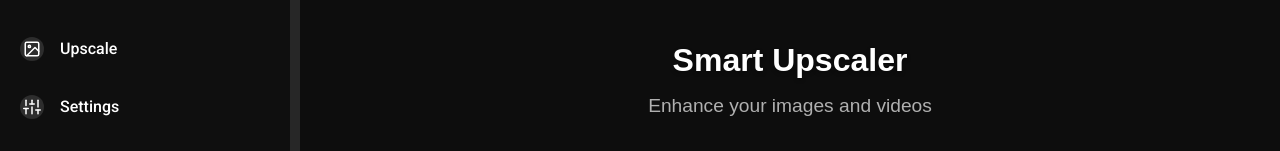
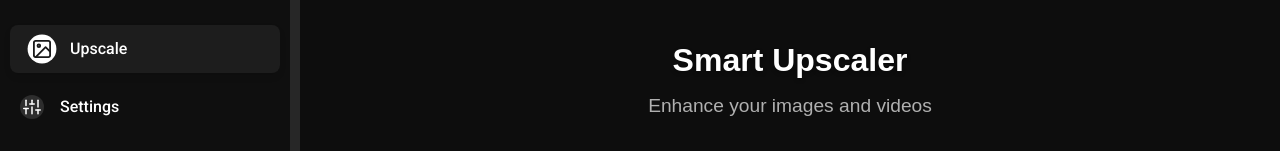
Before and after one commit to F12-Syntex/eiko-enchance, a Nuxt app: page / in a window 1280 px wide. Shown: the top 151 px of the page. Built offline with nearby package versions, Linux system fonts and the light colour scheme; no server answers.

Commit message:
feat: improve button selection ui, and make upscale selected by default

```diff
--- a/src/components/SideBar.vue
+++ b/src/components/SideBar.vue
@@ -4,10 +4,11 @@
     <header class="header">
       <nav>
         <ul>
-          <li :class="{ selected: currentPage === 'upscale' }">
+          <li :class="{ selected: (currentPage === 'upscale' || currentPage === 'home') }">
             <NuxtLink to="/" @click="navigate('upscale')" class="nav-link">
               <span class="icon-container">
-                <svg xmlns="http://www.w3.org/2000/svg" viewBox="0 0 24 24" fill="none" stroke="currentColor" stroke-width="2" stroke-linecap="round" stroke-linejoin="round" class="feather feather-image">
+                <svg xmlns="http://www.w3.org/2000/svg" viewBox="0 0 24 24" fill="none" stroke="currentColor"
+                  stroke-width="2" stroke-linecap="round" stroke-linejoin="round" class="feather feather-image">
                   <rect x="3" y="3" width="18" height="18" rx="2" ry="2"></rect>
                   <circle cx="8.5" cy="8.5" r="1.5"></circle>
                   <polyline points="21 15 16 10 5 21"></polyline>
@@ -19,7 +20,8 @@
           <li :class="{ selected: currentPage === 'settings' }">
             <NuxtLink to="/settings" @click="navigate('settings')" class="nav-link">
               <span class="icon-container">
-                <svg xmlns="http://www.w3.org/2000/svg" viewBox="0 0 24 24" fill="none" stroke="currentColor" stroke-width="2" stroke-linecap="round" stroke-linejoin="round" class="feather feather-sliders">
+                <svg xmlns="http://www.w3.org/2000/svg" viewBox="0 0 24 24" fill="none" stroke="currentColor"
+                  stroke-width="2" stroke-linecap="round" stroke-linejoin="round" class="feather feather-sliders">
                   <line x1="4" y1="21" x2="4" y2="14"></line>
                   <line x1="4" y1="10" x2="4" y2="3"></line>
                   <line x1="12" y1="21" x2="12" y2="12"></line>
@@ -37,8 +39,11 @@
           <li :class="{ selected: currentPage === 'ai-models' }">
             <NuxtLink to="/ai-models" @click="navigate('ai-models')" class="nav-link">
               <span class="icon-container">
-                <svg xmlns="http://www.w3.org/2000/svg" viewBox="0 0 24 24" fill="none" stroke="currentColor" stroke-width="2" stroke-linecap="round" stroke-linejoin="round" class="feather feather-box">
-                  <path d="M21 16V8a2 2 0 0 0-1-1.73l-7-4a2 2 0 0 0-2 0l-7 4A2 2 0 0 0 3 8v8a2 2 0 0 0 1 1.73l7 4a2 2 0 0 0 2 0l7-4A2 2 0 0 0 21 16z"></path>
+                <svg xmlns="http://www.w3.org/2000/svg" viewBox="0 0 24 24" fill="none" stroke="currentColor"
+                  stroke-width="2" stroke-linecap="round" stroke-linejoin="round" class="feather feather-box">
+                  <path
+                    d="M21 16V8a2 2 0 0 0-1-1.73l-7-4a2 2 0 0 0-2 0l-7 4A2 2 0 0 0 3 8v8a2 2 0 0 0 1 1.73l7 4a2 2 0 0 0 2 0l7-4A2 2 0 0 0 21 16z">
+                  </path>
                   <polyline points="3.27 6.96 12 12.01 20.73 6.96"></polyline>
                   <line x1="12" y1="22.08" x2="12" y2="12"></line>
                 </svg>
@@ -49,7 +54,8 @@
           <li :class="{ selected: currentPage === 'library' }">
             <NuxtLink to="/library" @click="navigate('library')" class="nav-link">
               <span class="icon-container">
-                <svg xmlns="http://www.w3.org/2000/svg" viewBox="0 0 24 24" fill="none" stroke="currentColor" stroke-width="2" stroke-linecap="round" stroke-linejoin="round" class="feather feather-folder">
+                <svg xmlns="http://www.w3.org/2000/svg" viewBox="0 0 24 24" fill="none" stroke="currentColor"
+                  stroke-width="2" stroke-linecap="round" stroke-linejoin="round" class="feather feather-folder">
                   <path d="M22 19a2 2 0 0 1-2 2H4a2 2 0 0 1-2-2V5a2 2 0 0 1 2-2h5l2 3h9a2 2 0 0 1 2 2z"></path>
                 </svg>
               </span>
@@ -97,6 +103,15 @@ function stopResizing() {
   document.removeEventListener('mousemove', resize);
   document.removeEventListener('mouseup', stopResizing);
 }
+
+onMounted(() => {
+  if (window.innerWidth < 1000) {
+    isCollapsed.value = true;
+  }
+  //print the current page
+  console.log(currentPage.value);
+});
+
 </script>
 
 <style scoped>
@@ -204,6 +219,10 @@ nav ul li {
   transition: opacity 0.3s ease;
 }
 
+.nav-link {
+  width: 90%;
+}
+
 .nav-link:hover {
   background-color: #1d1d1d;
   transform: translateX(5px);
@@ -222,6 +241,7 @@ nav ul li {
   background-color: #1d1d1d;
   box-shadow: 0 4px 6px rgba(0, 0, 0, 0.1);
   transform: translateX(10px);
+  width: 90%;
 }
 
 .selected .icon-container {
```
